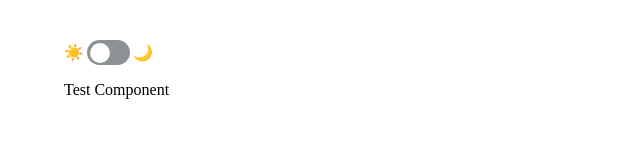
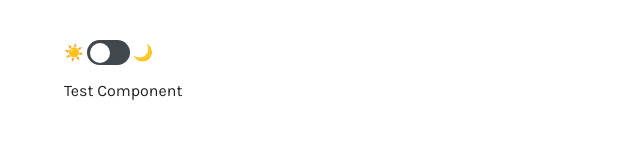
Before and after one commit to mikabusante/oak-toggle-test, a React (Create React App) app: page / in a window 1280 px wide. Shown: the top 160 px of the page, without its empty margins (0-640 px from the left). Built offline with nearby package versions, Linux system fonts and the light colour scheme.

Commit message:
refactor file structure

```diff
--- a/package.json
+++ b/package.json
@@ -10,7 +10,8 @@
     "react": "^16.13.1",
     "react-dom": "^16.13.1",
     "react-scripts": "3.4.1",
-    "styled-components": "^5.1.0"
+    "styled-components": "^5.1.0",
+    "typeface-karla": "^0.0.72"
   },
   "scripts": {
     "start": "react-scripts start",
--- a/src/App.js
+++ b/src/App.js
@@ -1,23 +1,16 @@
 import React, { useState } from "react";
-import styled, { createGlobalStyle, ThemeProvider } from "styled-components";
-import { lightTheme, darkTheme } from "./themes";
+import styled, { ThemeProvider } from "styled-components";
+import { lightTheme, darkTheme, GlobalStyles } from "./utils";
+
+import Toggle from "./Toggle";
 import TestComponent from "./TestComponent";
-import Toggle from "./Toggle";
-
-const GlobalStyle = createGlobalStyle`
-  body {
-    margin: 0;
-    background: ${(props) => props.theme.body};
-    transition: background 0.25s linear;
-  }
-`;
 
 function App() {
   const [theme, setTheme] = useState("light");
 
   return (
     <ThemeProvider theme={theme === "light" ? lightTheme : darkTheme}>
-      <GlobalStyle />
+      <GlobalStyles />
       <Wrapper>
         <Toggle setTheme={setTheme} />
         <TestComponent />
--- a/src/Toggle.js
+++ b/src/Toggle.js
@@ -45,7 +45,7 @@ const Switch = styled.span`
     height: 25px;
     width: 43px;
     border-radius: 0.95em;
-    opacity: 0.6;
+    /* opacity: 0.6; */
     background: #40484d;
   }
 
--- a/src/index.js
+++ b/src/index.js
@@ -1,5 +1,6 @@
 import React from "react";
 import ReactDOM from "react-dom";
+import "typeface-karla";
 import App from "./App";
 
 ReactDOM.render(
--- a/src/themes.js
+++ /dev/null
@@ -1,8 +0,0 @@
-export const lightTheme = {
-  body: "#FFF",
-  text: "#363537",
-};
-export const darkTheme = {
-  body: "#363537",
-  text: "#FAFAFA",
-};
--- /dev/null
+++ b/src/utils/GlobalStyles.js
@@ -0,0 +1,11 @@
+import { createGlobalStyle } from "styled-components";
+
+export const GlobalStyles = createGlobalStyle`
+  body {
+    margin: 0;
+    transition: background 0.25s linear;
+    background: ${(props) => props.theme.body};
+    color: ${(props) => props.theme.text};
+    font-family: 'Karla'
+  }
+`;
--- /dev/null
+++ b/src/utils/index.js
@@ -0,0 +1,2 @@
+export * from "./GlobalStyles";
+export * from "./themes";
--- /dev/null
+++ b/src/utils/themes.js
@@ -0,0 +1,8 @@
+export const lightTheme = {
+  body: "rgba(255,255,255,.97)",
+  text: "#222222",
+};
+export const darkTheme = {
+  body: "rgba(49, 56, 60, 0.96)",
+  text: "#fff",
+};
```
Also changed, not shown: 1 other file (tests, documents, lock files or other folders).
